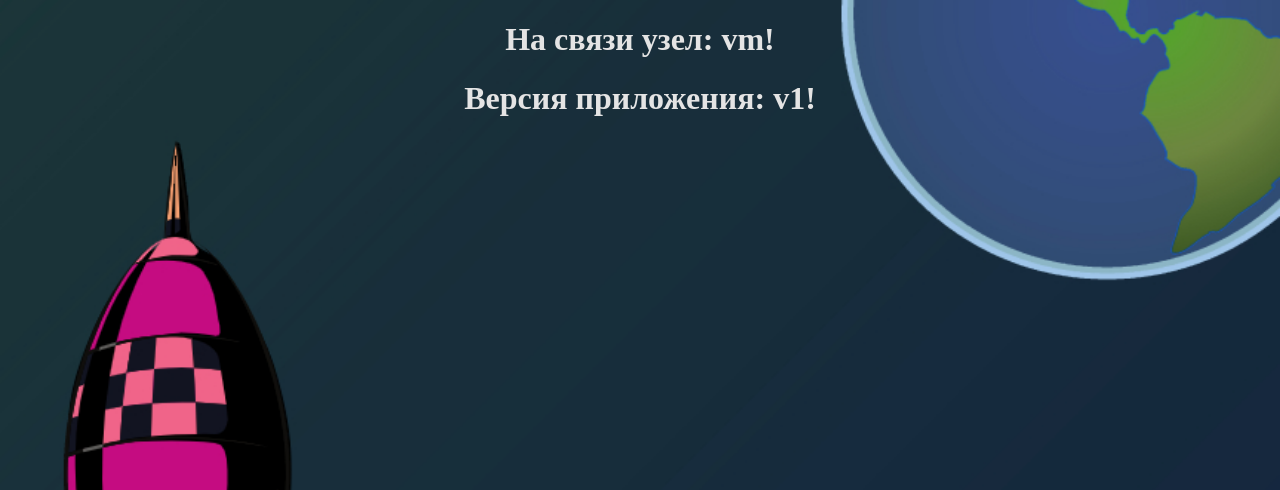
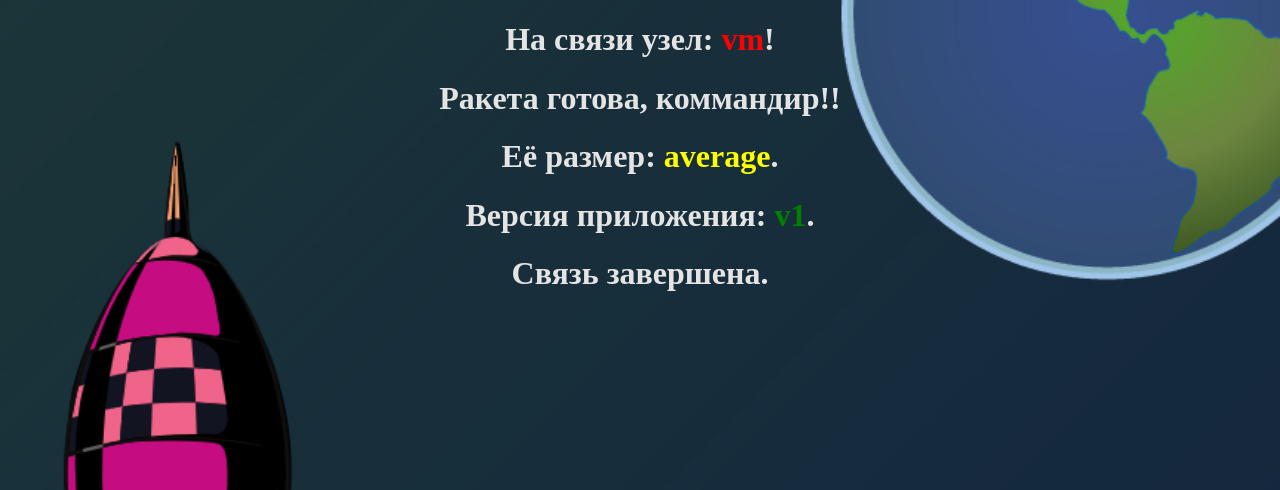
Before and after one commit to rotoro-cloud/simple-webapp-rockets, a Flask app: page / in a window 1280 px wide. Shown: the top 490 px of the page. Run offline with Flask 2, Linux system fonts and the light colour scheme.

Commit message:
change template for lab

```diff
--- a/app.py
+++ b/app.py
@@ -32,7 +32,7 @@ def main():
 @app.route("/info")
 def info():
     #return 'Info'
-    return "App Version: {} ; Rocket Size: {}".format(VERSION_ENV, rocket)
+    return "App Version: {} ; Rocket Size: {} ; ".format(VERSION_ENV, rocket)
 
 @app.route("/version")
 def version():
--- a/templates/hello.html
+++ b/templates/hello.html
@@ -1,5 +1,5 @@
 <!doctype html>
-<title>Hello from Rotor planet!</title>
+<title>Привет с планеты Rotoro!</title>
 <body style="background: black; background: url(/static/img/{{ rocket }}.jpg) no-repeat center center fixed;
   -webkit-background-size: cover;
   -moz-background-size: cover;
@@ -10,13 +10,13 @@
     height: 90px;
     vertical-align:  middle;">
 {% if name %}
-  <h1>На связи узел: {{ name }}!</h1>
-{% else %}
-  <h1>Рокета готова, коммандир!! Это размер: {{ rocket }}!</h1>
+  <h1>На связи узел: <b style="color:red">{{ name }}</b>!</h1>
+  <h1>Ракета готова, коммандир!!</h1>
+  <h1>Её размер: <b style="color:yellow">{{ rocket }}</b>.</h1>
 {% endif %}
 
 {% if version %}
-  <h1>Версия приложения: {{ version }}!</h1>
+  <h1>Версия приложения: <b style="color:green">{{ version }}</b>.</h1>
 {% endif %}
 
   {% if contents %}
@@ -25,4 +25,6 @@
   </textarea>
   {% endif %}
 
+  <h1>Связь завершена.</h1>
+
 </div>
```
